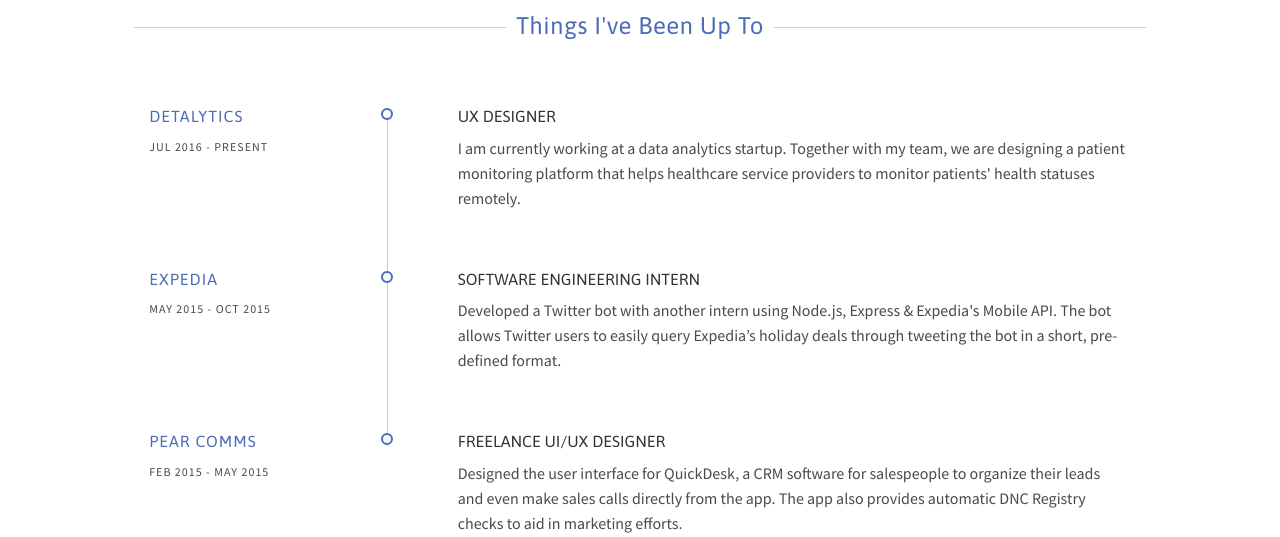
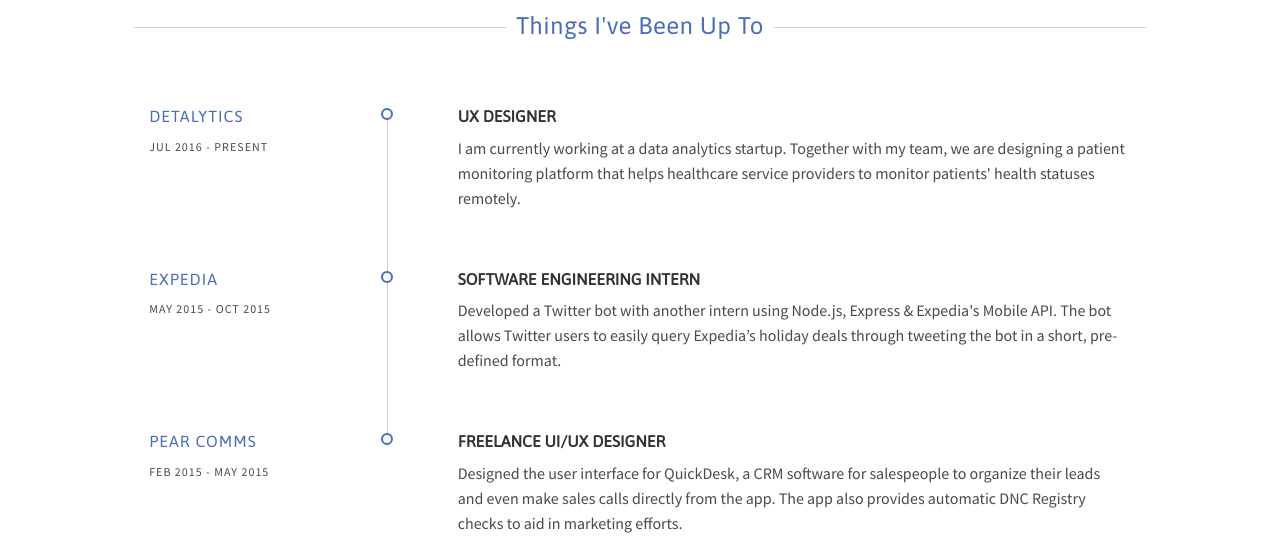
Before and after one commit to yzixuan/yzixuan.github.io, a Jekyll site: the page built from aboutme.html, in a window 1280 px wide and 1296 px high. Shown: the part 510-1047 px from the top of the window. Built offline with Jekyll 4.4.1, drawn with Linux system fonts in a browser that asks for light colours; nearby versions of some CDN libraries.

Commit message:
make experience section more responsive

```diff
--- a/_sass/_sections.scss
+++ b/_sass/_sections.scss
@@ -169,6 +169,7 @@ h3.line-title span {
         margin-top: 0;
         margin-bottom: 10px;
         font-size: 16px;
+        font-weight: 700;
         text-transform: uppercase;
         color: #333;
       }
@@ -199,4 +200,22 @@ h3.line-title span {
   .timeline-item:after {
     opacity: 0;
   }
+
+  .timeline > li .timeline-item {
+    width: 100%;  /*for adjusting timeline*/
+  }
+  .timeline > li .timeline-description {
+    width: 100%;  /*for adjusting timeline*/
+    margin-left: 0;
+    padding-left: 15px;
+    margin-top: 20px;
+  }
+
+  .timeline li .timeline-item span {
+    font-size: 12px;
+    text-transform: uppercase;
+    letter-spacing: 1px;
+    float: right;
+    margin-top: -28px;
 }
+}
```
